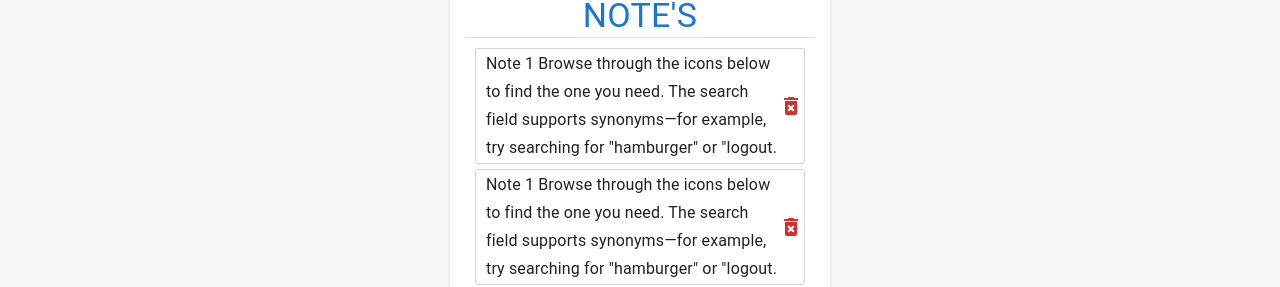
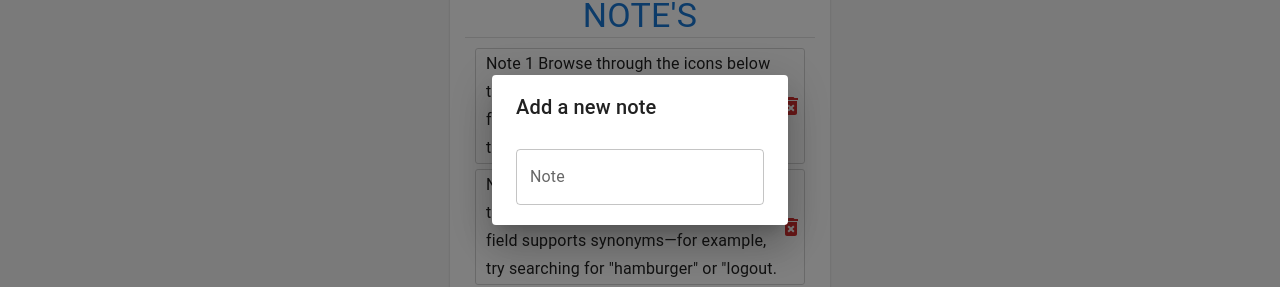
Before and after one commit to amankrs21/Reactify-Hub, a React (Vite) app: page /todo in a window 1280 px wide. Shown: the part 250-537 px from the top of the page. Built offline with nearby package versions, Linux system fonts and the light colour scheme; no server answers.

Commit message:
Added AddTodo

```diff
--- /dev/null
+++ b/src/pages/todo/AddTodo.jsx
@@ -0,0 +1,20 @@
+import React from 'react';
+import { Dialog, DialogTitle, DialogContent, TextField } from '@mui/material';
+
+export default function AddTodo() {
+    const handleClose = () => {
+        setOpen(false);
+    }
+    return (
+        <Dialog open={open} onClose={handleClose}>
+            <DialogTitle>Add a new note</DialogTitle>
+            <DialogContent style={{ marginTop: '10px' }}>
+                <TextField
+                    label='Note'
+                    variant='outlined'
+                    fullWidth
+                />
+            </DialogContent>
+        </Dialog>
+    )
+}
--- a/src/pages/todo/Todo.jsx
+++ b/src/pages/todo/Todo.jsx
@@ -3,8 +3,10 @@
 import { Card, Divider, Grid, Tooltip, Typography } from '@mui/material';
 import AddIcon from '@mui/icons-material/Add';
 import DeleteForeverIcon from '@mui/icons-material/DeleteForever';
+import AddTodo from './AddTodo';
 
 export default function Todo() {
+    const [open, setOpen] = useState(false);
     const [todos, setNotes] = useState([
         {
             id: 1,
@@ -26,6 +28,10 @@
         const newTodos = todos.filter((todo) => todo.id !== id);
         setNotes(newTodos);
         localStorage.setItem('notes', JSON.stringify(newTodos));
+    }
+
+    const handleOpen = () => {
+        setOpen(!open);
     }
 
     return (
@@ -50,6 +56,7 @@
                         </Tooltip>
                     </Grid>
                 </div>
+                <AddTodo open={open} handleOpen={handleOpen} />
             </Card>
         </div>
     );
```
